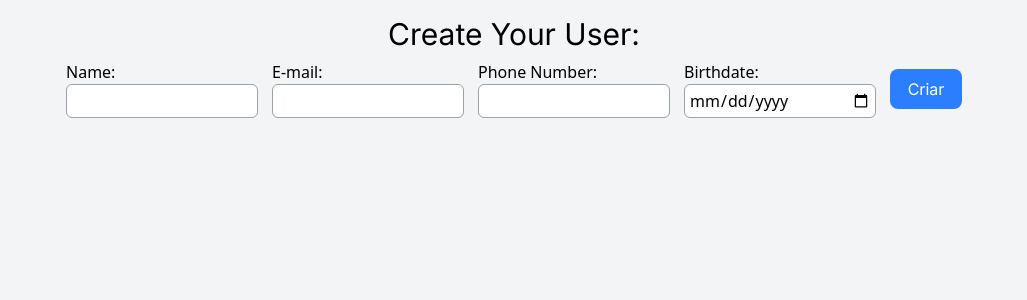
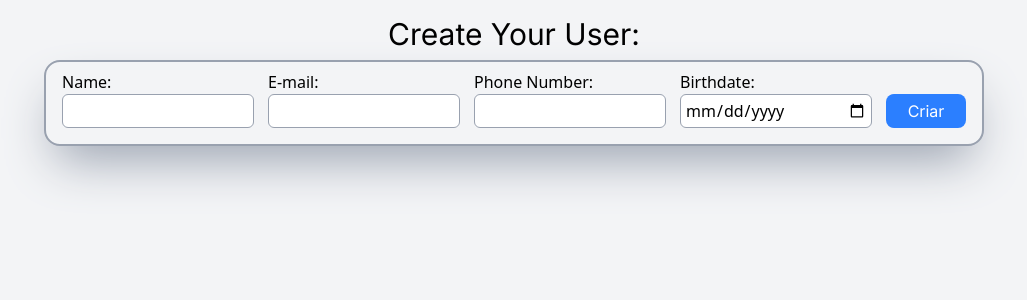
Before and after one commit to gfloriano11/node-crud, a React (Vite) app: page / in a window 1280 px wide. Shown: the top 300 px of the page, without its empty margins (126-1153 px from the left). Built offline with nearby package versions, Linux system fonts and the light colour scheme.

Commit message:
style: complete form style

```diff
--- a/src/components/Form.jsx
+++ b/src/components/Form.jsx
@@ -10,7 +10,9 @@ function Form(){
 
     return(
         <form>
-            <div className="lg:w-4xl md:flex-row min-w-30 flex flex-col justify-center items-center md:gap-3.5 gap-1.5 md:justify-end">
+            <div className="bg-gray-100 md:flex-row md:items-end
+            min-w-30 flex flex-col justify-center items-center
+            md:gap-3.5 gap-1.5 border-gray-400 border-2 rounded-2xl pt-2 p-4 shadow-2xl shadow-gray-400">
                 <div className="md:items-start flex flex-col justify-center items-center">
                     <label>Name:</label>
                     <Input type="text" value={name} onChange={(event) => setName(event.target.value)}/>
@@ -29,7 +31,7 @@ function Form(){
                      type="date" value={date} onChange={(event) => setDate(event.target.value)}/>
                 </div>
                 <div className="w-full md:flex md:align-bottom">
-                    <button className="w-full flex flex-col justify-center items-center bg-blue-500 p-2 rounded-lg">
+                    <button className="md:w-20 md:h-8.5 w-full flex flex-col justify-center items-center bg-blue-500 p-2 rounded-lg">
                         <p className="text-white font-inter">Criar</p>
                     </button>
                 </div>
```
